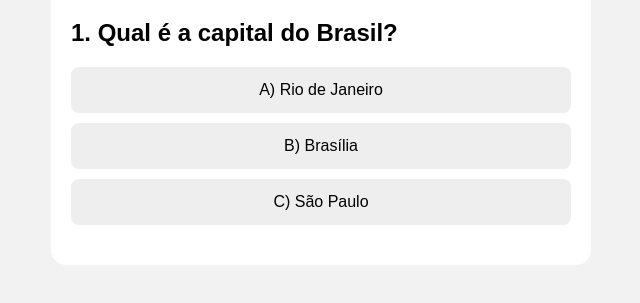
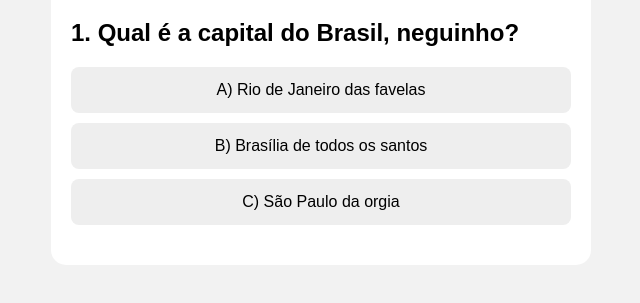
Before and after one commit to Otto-sledgehammer/meu-quiz, a plain HTML site: page index.html in a window 1280 px wide. Shown: the part 109-412 px from the top of the page, without its empty margins (319-959 px from the left). Drawn offline with Linux system fonts and the light colour scheme.

Commit message:
Update quiz questions and responses in index.html
Moldando ao projeto

```diff
--- a/index.html
+++ b/index.html
@@ -53,18 +53,18 @@
 
     <h1>Meu Quiz</h1>
 
-    <h2>1. Qual é a capital do Brasil?</h2>
+    <h2>1. Qual é a capital do Brasil, neguinho?</h2>
 
     <button class="alternativa" onclick="responder('A')">
-        A) Rio de Janeiro
+        A) Rio de Janeiro das favelas
     </button>
 
     <button class="alternativa" onclick="responder('B')">
-        B) Brasília
+        B) Brasília de todos os santos
     </button>
 
     <button class="alternativa" onclick="responder('C')">
-        C) São Paulo
+        C) São Paulo da orgia
     </button>
 
     <p id="resultado"></p>
@@ -80,10 +80,10 @@ function responder(resposta) {
     if (resposta === "B") {
         pontos++;
         document.getElementById("resultado").innerText =
-            "🎉 Acertou! Pontos: " + pontos;
+            "🎉 Acertou mizeravi! Pontos: " + pontos;
     } else {
         document.getElementById("resultado").innerText =
-            "❌ Errou! A resposta correta era Brasília.";
+            "❌ Errou!como sempre... A resposta correta era Brasília.";
     }
 
 }
```
